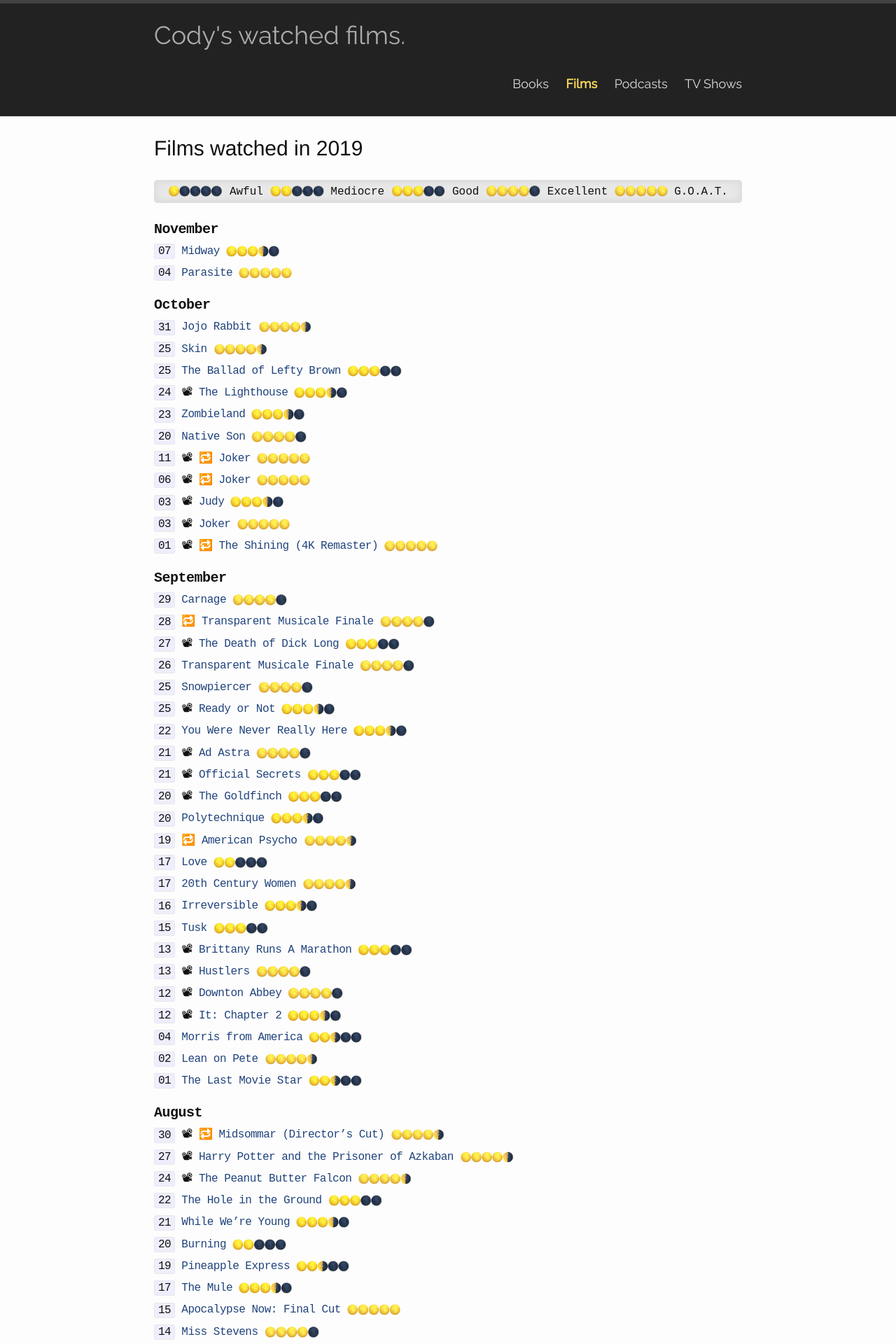
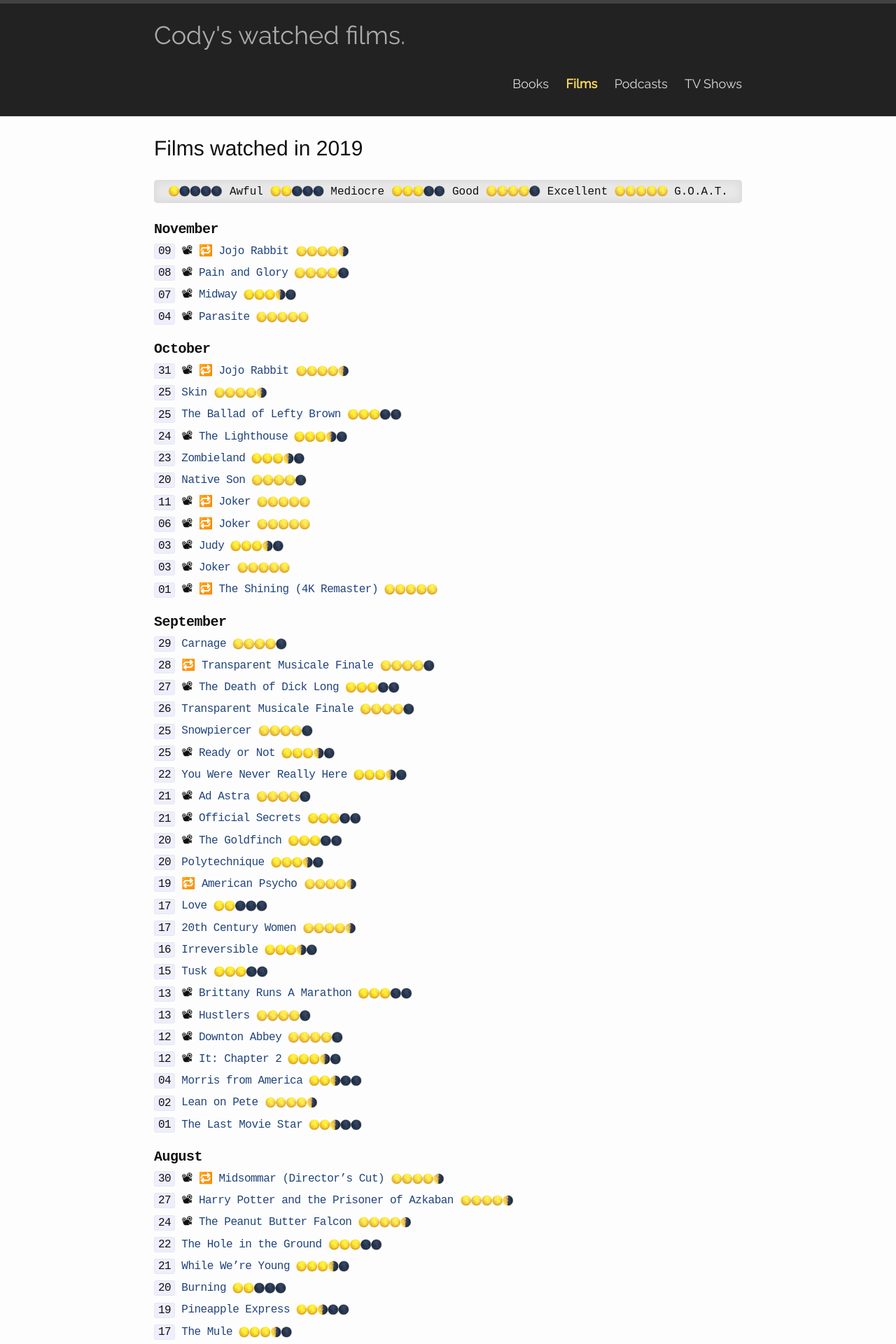
Before and after one commit to codydalerodgers/personal-blog, a Jekyll site: the page built from _films/2019.md, in a window 1280 px wide. Shown: the top 1920 px of the page at 70% size. Built offline with Jekyll 4.4.1, drawn with Linux system fonts in a browser that asks for light colours.

Commit message:
Update throughout

```diff
--- a/_films/2019.md
+++ b/_films/2019.md
@@ -4,12 +4,16 @@
 title: Films watched in 2019
 ---
 ## November
-`07` [Midway](https://www.imdb.com/title/tt6924650/) {{ site.threehalf }}
+`09` <abbr title="Theatre">📽</abbr> <abbr title="Rewatched">🔁</abbr> [Jojo Rabbit](https://www.imdb.com/title/tt2584384/) {{ site.fourhalf }}
 
-`04` [Parasite](https://www.imdb.com/title/tt6751668/) {{ site.five }}
+`08` <abbr title="Theatre">📽</abbr> [Pain and Glory](https://www.imdb.com/title/tt8291806/) {{ site.four }}
+
+`07` <abbr title="Theatre">📽</abbr> [Midway](https://www.imdb.com/title/tt6924650/) {{ site.threehalf }}
+
+`04` <abbr title="Theatre">📽</abbr> [Parasite](https://www.imdb.com/title/tt6751668/) {{ site.five }}
 
 ## October
-`31` [Jojo Rabbit](https://www.imdb.com/title/tt2584384/) {{ site.fourhalf }}
+`31` <abbr title="Theatre">📽</abbr> <abbr title="Rewatched">🔁</abbr> [Jojo Rabbit](https://www.imdb.com/title/tt2584384/) {{ site.fourhalf }}
 
 `25` [Skin](https://www.imdb.com/title/tt6043142/) {{ site.fourhalf }}
 
```
Also changed, not shown: _books/2019.md (+5 -1 lines), _podcasts/2019.md (+2 -2 lines).
